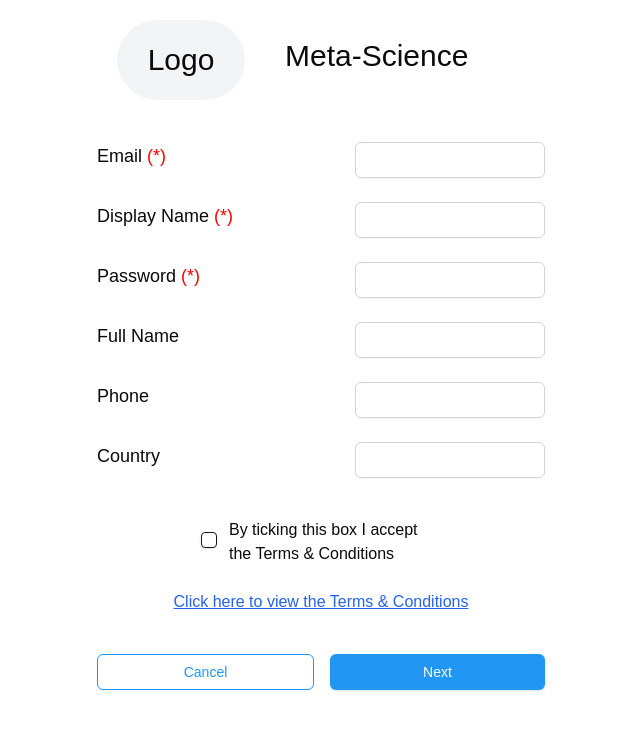
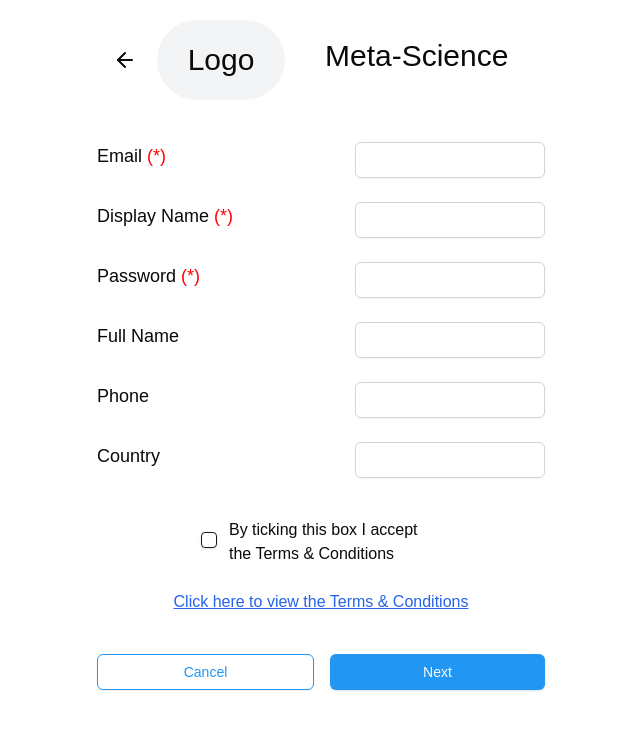
Before and after one commit to openheartmind/WISDOM-Frontend-MVP, a Next.js app: page /registration in a window 1280 px wide. Shown: the top 730 px of the page, without its empty margins (319-959 px from the left). Built offline with nearby package versions, Linux system fonts and the light colour scheme.

Commit message:
refactor: enhance NavBar component by adding back button functionality and cleaning up imports

```diff
--- a/src/components/ui/navbar.tsx
+++ b/src/components/ui/navbar.tsx
@@ -1,8 +1,7 @@
 "use client";
-
-import { CogIcon, User } from "lucide-react";
+import { ArrowLeft, CogIcon, User } from "lucide-react";
 import * as React from "react";
-import { usePathname } from "next/navigation";
+import { usePathname, useRouter } from "next/navigation";
 
 enum Roles {
   Admin = 'admin',
@@ -11,6 +10,7 @@ enum Roles {
 
 const NavBar = () => {
   const pathname = usePathname();
+  const router = useRouter();
 
   // Determine title and role based on pathname
   const getTitleAndRole = (path: string) => {
@@ -28,19 +28,30 @@ const NavBar = () => {
     else if (path.includes("/regstration")) {
       return { title: "New User", role: Roles.Creator };
     }
-
     // Default or other paths
     return { title: "Meta-Science", role: undefined };
   };
 
   const { title, role } = getTitleAndRole(pathname);
 
+  const handleGoBack = () => {
+    router.back();
+  };
+
   return (
     <div>
       <div className="flex flex-col h-95 items-center justify-top absolute top-5 left-0 right-0">
         <div className="flex flex-row h-95 items-center w-full max-w-md">
+          {/* Back Button */}
+          <div className="w-10 flex items-center justify-center ml-2">
+            <ArrowLeft
+              className="h-6 w-6 cursor-pointer"
+              onClick={handleGoBack}
+            />
+          </div>
+
           {/* Logo */}
-          <div className="w-32 ml-5">
+          <div className="w-32 ml-3">
             <div className="w-full rounded-full size-20 bg-gray-100 flex items-center justify-center">
               <span className="text-3xl">Logo</span>
             </div>
@@ -55,15 +66,14 @@ const NavBar = () => {
 
           {/* Options */}
           <div className="mx-auto">
-              { role && (role === Roles.Admin ? <CogIcon className="h-10 w-10"  /> : <User className="h-10 w-10"  /> ) }
+            {role && (role === Roles.Admin ? <CogIcon className="h-10 w-10" /> : <User className="h-10 w-10" />)}
           </div>
         </div>
       </div>
       {/* <div className="md:mb-20 mb-15">
-      </div> */}
+       </div> */}
     </div>
-  )
-
+  );
 };
 
 export { NavBar };
```
